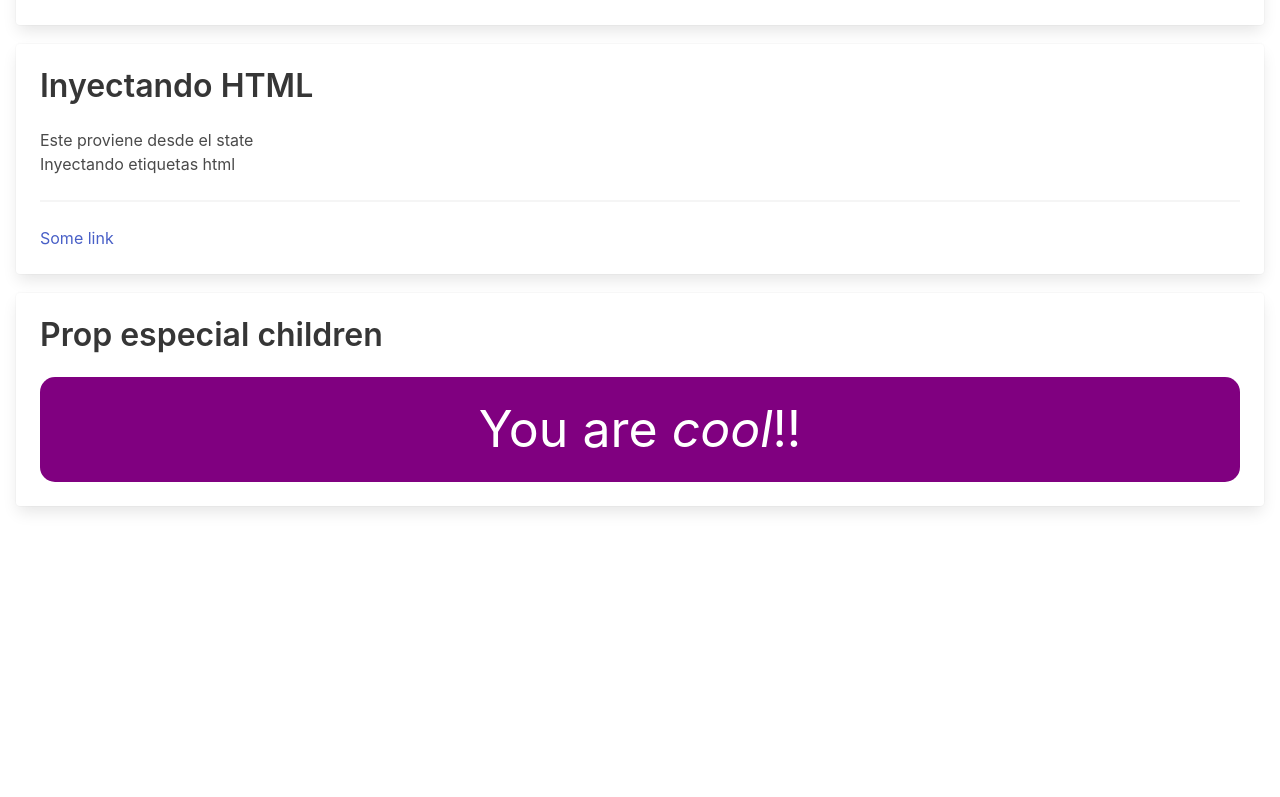
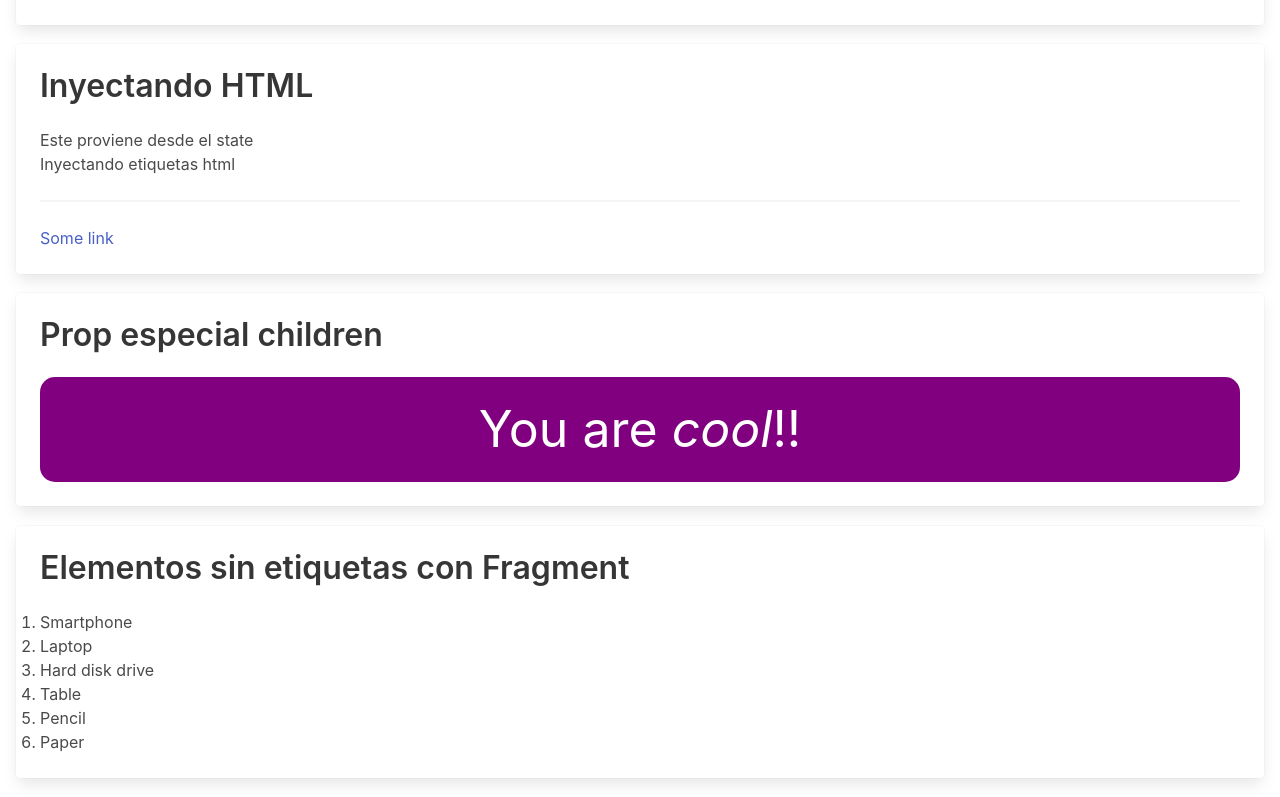
Before and after one commit to bider88/basic-react, a React (Create React App) app: page / in a window 1280 px wide. Shown: the part 1427-2224 px from the top of the page. Before the commit the page ends 1953 px from the top, so only its background shows below. Built offline with nearby package versions, Linux system fonts and the light colour scheme.

Commit message:
Element without tags through Fragment

```diff
--- a/src/App.js
+++ b/src/App.js
@@ -8,6 +8,7 @@ import InputEvent from './components/InputEvent'
 import ConditionalRender from './components/ConditionalRender';
 import InjectHtml from './components/InjectHtml';
 import ChildrenProp from './components/ChildrenProp';
+import Fragment from './components/Fragment';
 
 function App() {
 
@@ -40,6 +41,8 @@ function App() {
         <InjectHtml/>
         { /* Prop especial children */}
         <ChildrenProp/>
+        { /* Elementos sin etiquetas con Fragment */}
+        <Fragment/>
       </div>
     </div>
   );
--- /dev/null
+++ b/src/components/Fragment/Fragment.js
@@ -0,0 +1,35 @@
+import React, { Component } from 'react'
+
+const Devices = () => (
+  // <React.Fragment>
+  <> {/* Estas etiquetas vacias, solo se pueden usar de react 16 en adelante*/}
+    <li>Smartphone</li>
+    <li>Laptop</li>
+    <li>Hard disk drive</li>
+  </>
+  // </React.Fragment>
+)
+
+const Office = () => (
+  <>
+    <li>Table</li>
+    <li>Pencil</li>
+    <li>Paper</li>
+  </>
+)
+
+export default class Fragment extends Component {
+  render () {
+    return (
+      <div className='card'>
+        <div className='card-content'>
+          <p className='title'>Elementos sin etiquetas con Fragment</p>
+          <ol type="1">
+            <Devices></Devices>
+            <Office></Office>
+          </ol>
+        </div>
+      </div>
+    )
+  }
+}
--- /dev/null
+++ b/src/components/Fragment/index.js
@@ -0,0 +1 @@
+export { default } from './Fragment'
```
